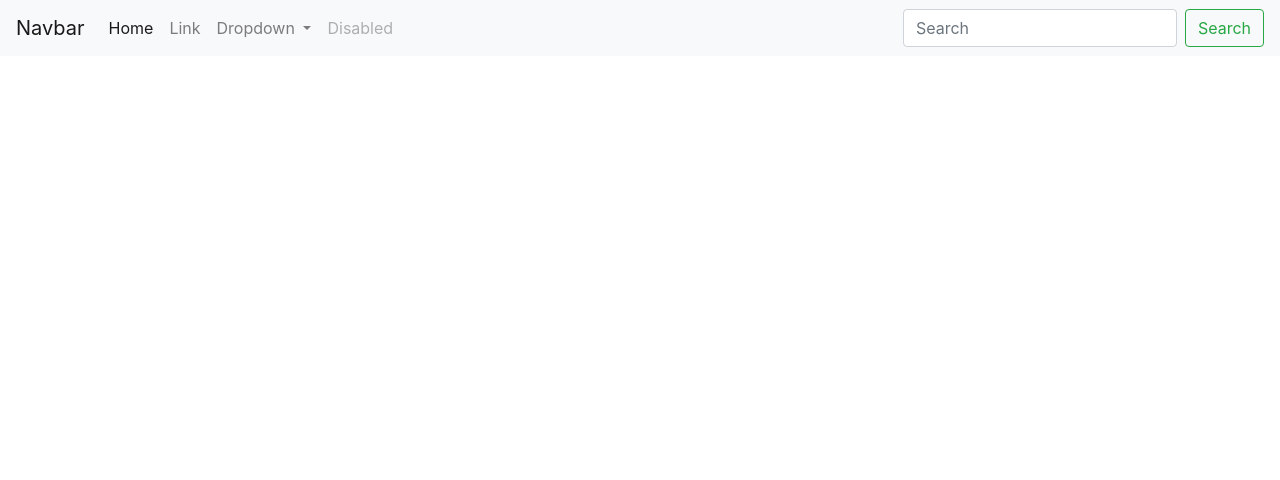
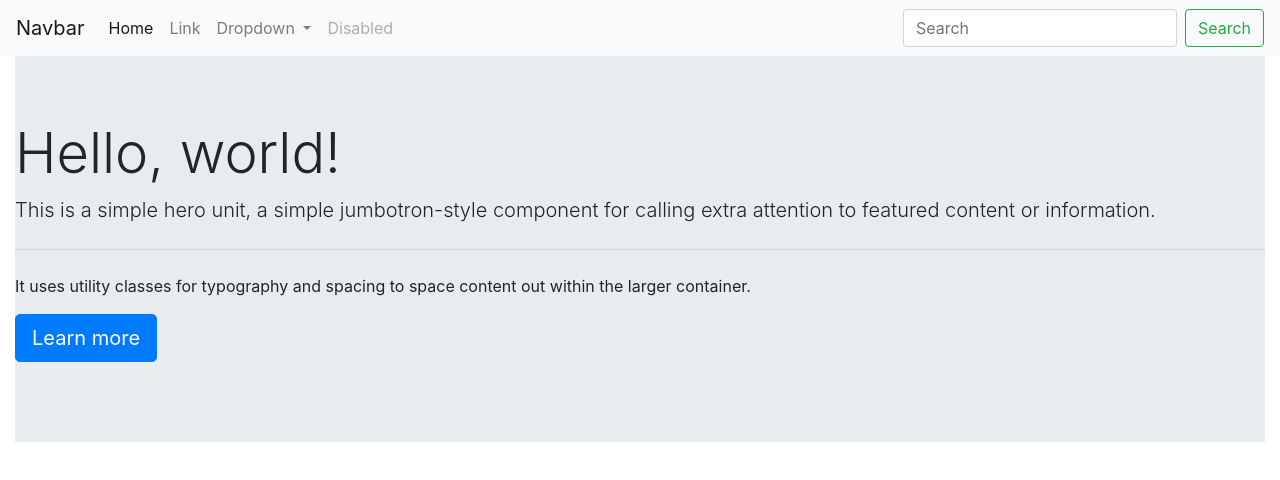
Before and after one commit to reymart0132/restobar, a plain HTML site: page index.html in a window 1280 px wide. Drawn offline with nearby package versions, Linux system fonts and the light colour scheme.

Commit message:
added jumbotron

```diff
--- a/index.html
+++ b/index.html
@@ -44,6 +44,18 @@
       </div>
     </nav>
 
+    <div class="container-fluid">
+      <div class="jumbotron jumbotron-fluid">
+        <h1 class="display-4">Hello, world!</h1>
+        <p class="lead">This is a simple hero unit, a simple jumbotron-style component for calling extra attention to featured content or information.</p>
+        <hr class="my-4">
+        <p>It uses utility classes for typography and spacing to space content out within the larger container.</p>
+        <p class="lead">
+          <a class="btn btn-primary btn-lg" href="#" role="button">Learn more</a>
+        </p>
+      </div>
+    </div>
+
     <script src="https://code.jquery.com/jquery-3.5.1.slim.min.js" integrity="sha384-DfXdz2htPH0lsSSs5nCTpuj/zy4C+OGpamoFVy38MVBnE+IbbVYUew+OrCXaRkfj" crossorigin="anonymous"></script>
     <script src="https://cdn.jsdelivr.net/npm/popper.js@1.16.0/dist/umd/popper.min.js" integrity="sha384-Q6E9RHvbIyZFJoft+2mJbHaEWldlvI9IOYy5n3zV9zzTtmI3UksdQRVvoxMfooAo" crossorigin="anonymous"></script>
     <script src="https://stackpath.bootstrapcdn.com/bootstrap/4.5.0/js/bootstrap.min.js" integrity="sha384-OgVRvuATP1z7JjHLkuOU7Xw704+h835Lr+6QL9UvYjZE3Ipu6Tp75j7Bh/kR0JKI" crossorigin="anonymous"></script>
```
